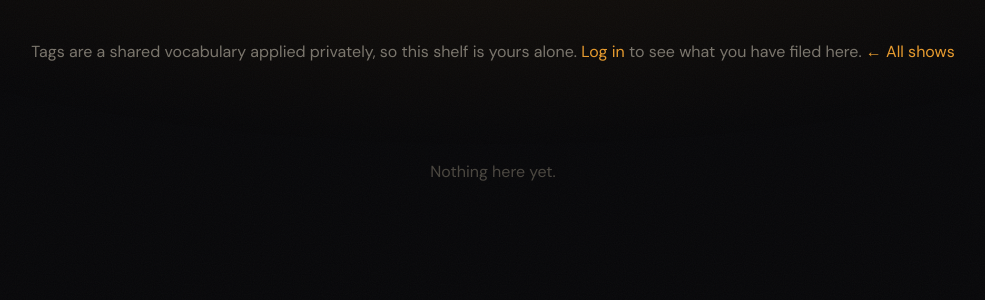
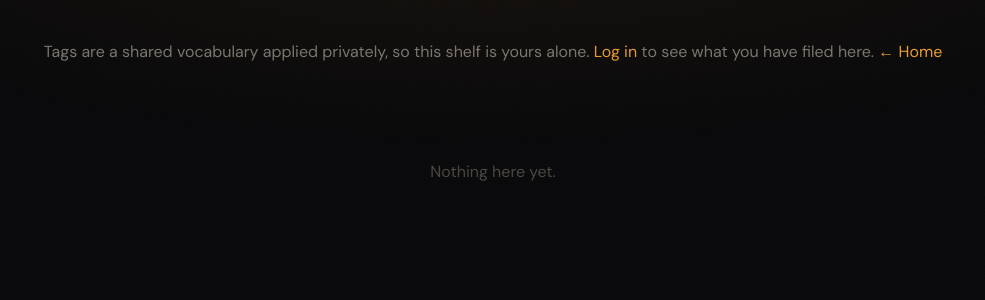
Before and after one commit to patricio-quezada/tvlens, a Django app: template templates/shows/tag.html in a window 1280 px wide. Shown: the part 66-366 px from the top of the page, without its empty margins (147-1132 px from the left). Run offline with Django 5.2, Linux system fonts and the light colour scheme; the template is opened without the code that fills it, so the values that code supplies are empty; parts of the project's set-up code (start-up, migrations or seed data) failed here and were passed over.

Commit message:
My Ratings: drop the "All shows" link that read as expand; genre and tag pages say "Home"
It went to the home page, but beside "N shows rated" it read as a link to
see all of them. The page already lists every rating.

Co-Authored-By: Claude Opus 5.5 <noreply@anthropic.com>
Claude-Session: https://claude.ai/code/session_01FVHBhrUqmcwoef8nnYYzvc

```diff
--- a/templates/shows/genre.html
+++ b/templates/shows/genre.html
@@ -13,7 +13,7 @@
         {% endif %}
         &middot;
         {% endif %}
-        <a href="{% url 'shows:index' %}">← All shows</a>
+        <a href="{% url 'shows:index' %}">← Home</a>
     </p>
 </div>
 {% include "shows/_grid.html" %}
--- a/templates/shows/my_ratings.html
+++ b/templates/shows/my_ratings.html
@@ -22,7 +22,6 @@
     <p>
         {% if rating_count %}
         {{ rating_count }} show{{ rating_count|pluralize }} rated, averaging ★ {{ average_score|floatformat:1 }}. Most recently rated first.
-        <a href="{% url 'shows:index' %}">← All shows</a>
         {% else %}
         Nothing rated yet.
         {% endif %}
--- a/templates/shows/tag.html
+++ b/templates/shows/tag.html
@@ -12,7 +12,7 @@
             <a href="{% url 'login' %}?next={{ request.path }}">Log in</a>
             to see what you have filed here.
         {% endif %}
-        <a href="{% url 'shows:index' %}">← All shows</a>
+        <a href="{% url 'shows:index' %}">← Home</a>
     </p>
 </div>
 {% include "shows/_grid.html" %}
```
